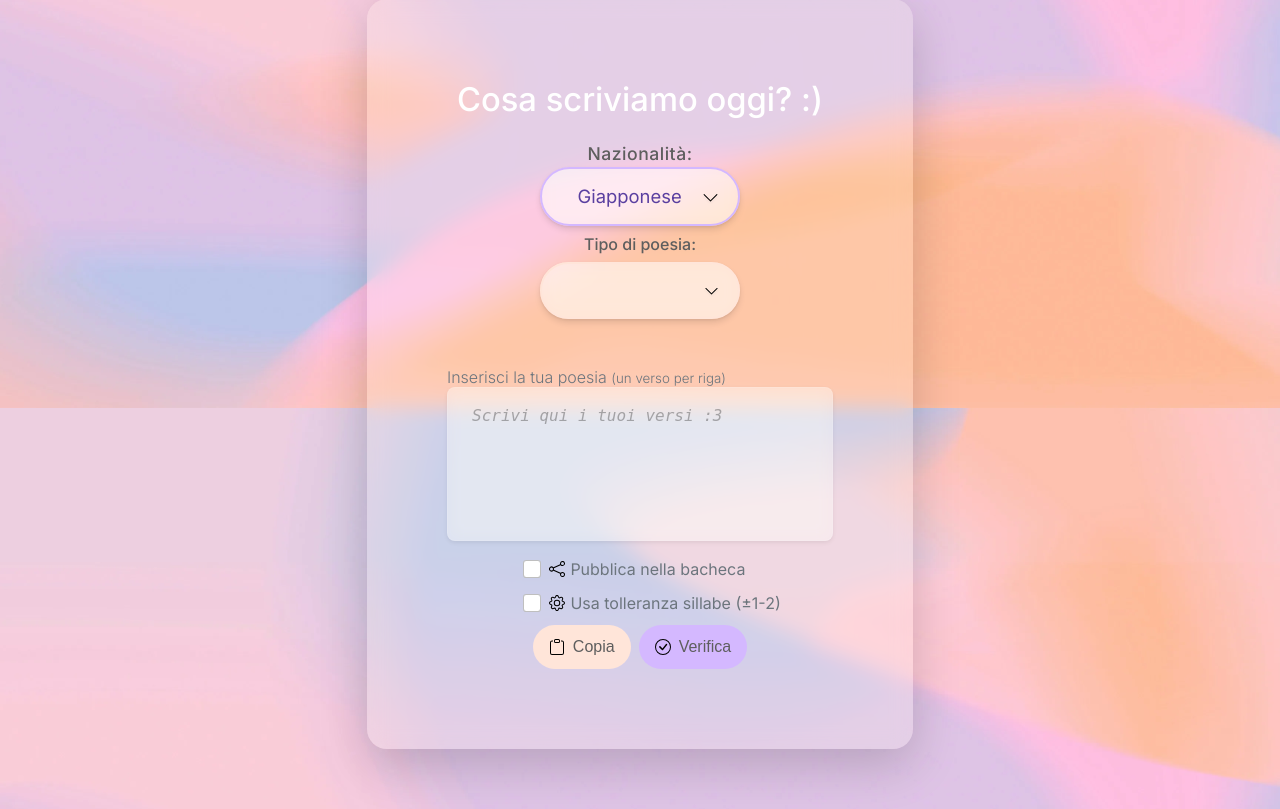
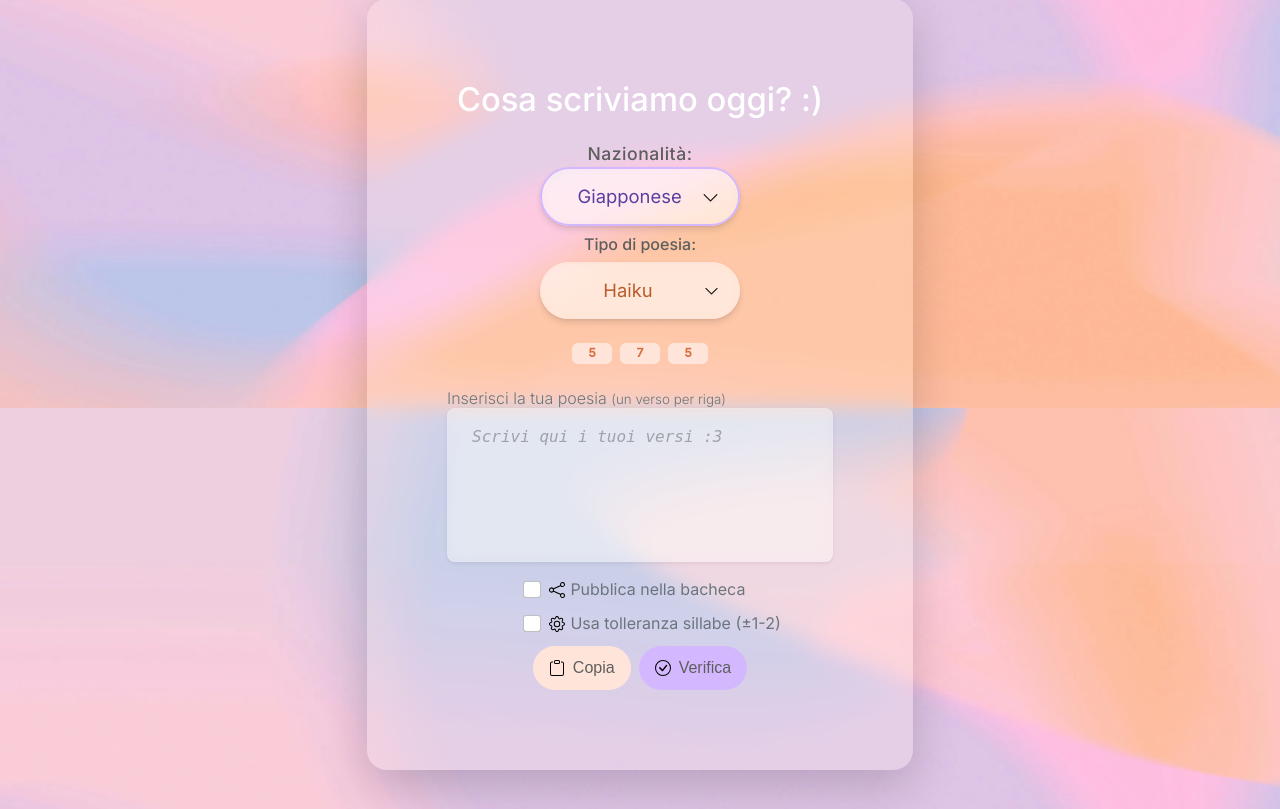
Before and after one commit to aleloizz/Ale-s-Haikus, a Python web app: template templates/index.html in a window 1280 px wide. Shown: the part 392-1201 px from the top of the page. Run offline with Jinja, Linux system fonts and the light colour scheme; the template is opened without the code that fills it, so the values that code supplies are empty; some libraries are stand-ins or nearby versions; some web fonts are replaced.

Commit message:
Add safe fallback options to the poemType select (Haiku/Tanka/…). Set hidden field default to match (haiku). Show a simple fallback pattern (5-7-5) until JS updates it.

```diff
--- a/templates/index.html
+++ b/templates/index.html
@@ -155,14 +155,24 @@ body.loading{background:#fbbda3!important}
                                         </div>
                                         <label for="poemType" class="form-select-label">Tipo di poesia:</label>
                                         <div class="position-relative">
-                                            <select class="form-select type-label" id="poemType"></select>
+                                            <select class="form-select type-label" id="poemType">
+                                                <!-- Fallback server-side options to avoid empty select before JS initializes -->
+                                                <option value="haiku" selected>Haiku</option>
+                                                <option value="tanka">Tanka</option>
+                                                <option value="katauta">Katauta</option>
+                                                <option value="choka">Choka</option>
+                                                <option value="sedoka">Sedoka</option>
+                                            </select>
                                             <div class="select-icon"><i class="bi bi-chevron-down"></i></div>
                                         </div>
                                     </div>
 
                                     <!-- Visualizzazione pattern-->
                                     <div class="d-flex justify-content-center gap-2 mb-4" id="patternDisplay">
-                                        <!-- I badge verranno popolati dinamicamente da JavaScript -->
+                                        <!-- Fallback badges (Haiku 5-7-5) shown until JS updates -->
+                                        <span class="badge bg-haiku-secondary syllable-badge">5</span>
+                                        <span class="badge bg-haiku-secondary syllable-badge">7</span>
+                                        <span class="badge bg-haiku-secondary syllable-badge">5</span>
                                     </div>
 
                                     <!-- Textarea unico -->
@@ -222,7 +232,7 @@ body.loading{background:#fbbda3!important}
                                                 </button>
                                             </div>
                                         </div>
-                                        <input type="hidden" name="poemType" id="hiddenPoemType">
+                                        <input type="hidden" name="poemType" id="hiddenPoemType" value="haiku">
                                     </form>
 
                                     <!-- Risultati -->
```
